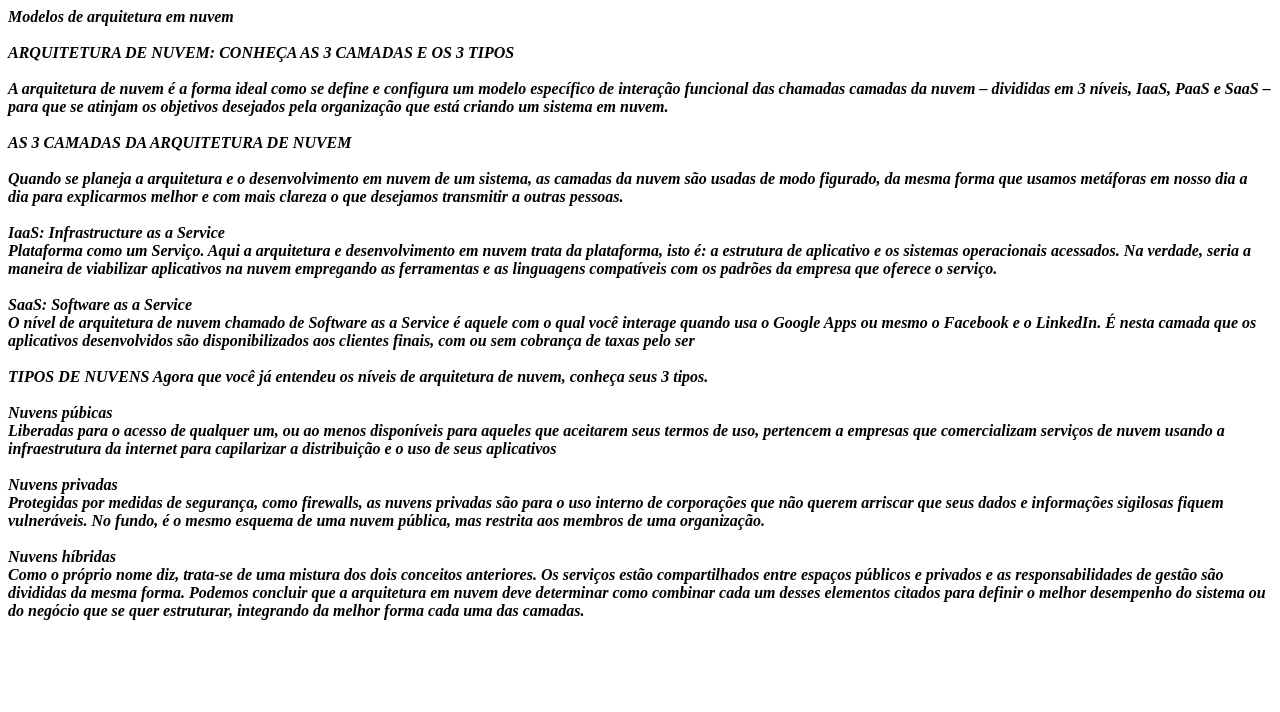
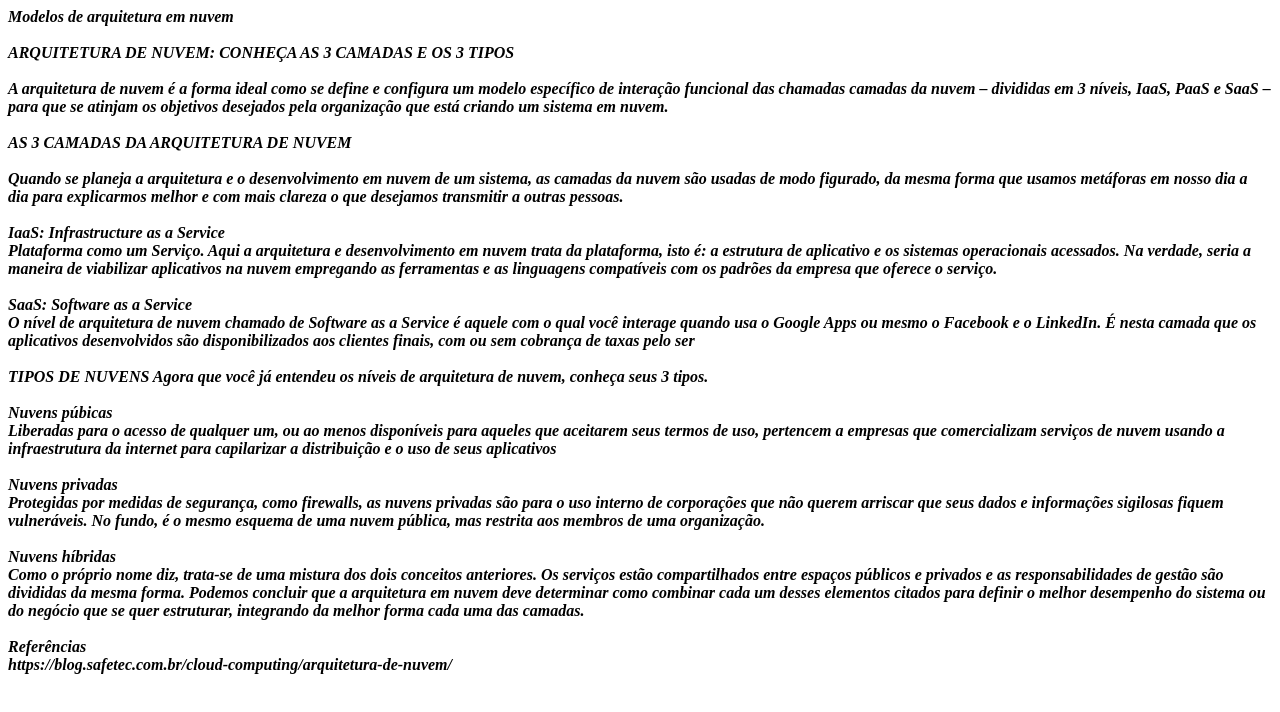
Before and after one commit to Flavia100/Prova2, a plain HTML site: page index.html in a window 1280 px wide. Drawn offline with Linux system fonts and the light colour scheme.

Commit message:
Update index.html

```diff
--- a/index.html
+++ b/index.html
@@ -42,3 +42,6 @@ Como o próprio nome diz, trata-se de uma mistura dos dois conceitos anteriores.
 públicos e privados e as responsabilidades de gestão são divididas da mesma forma.
 Podemos concluir que a arquitetura em nuvem deve determinar como combinar cada um desses elementos citados para definir o melhor
  desempenho do sistema ou do negócio que se quer estruturar, integrando da melhor forma cada uma das camadas. </i> <br>
+<BR/>
+ <i> Referências </i> <br>
+ <i> https://blog.safetec.com.br/cloud-computing/arquitetura-de-nuvem/ </i> <br>
```
